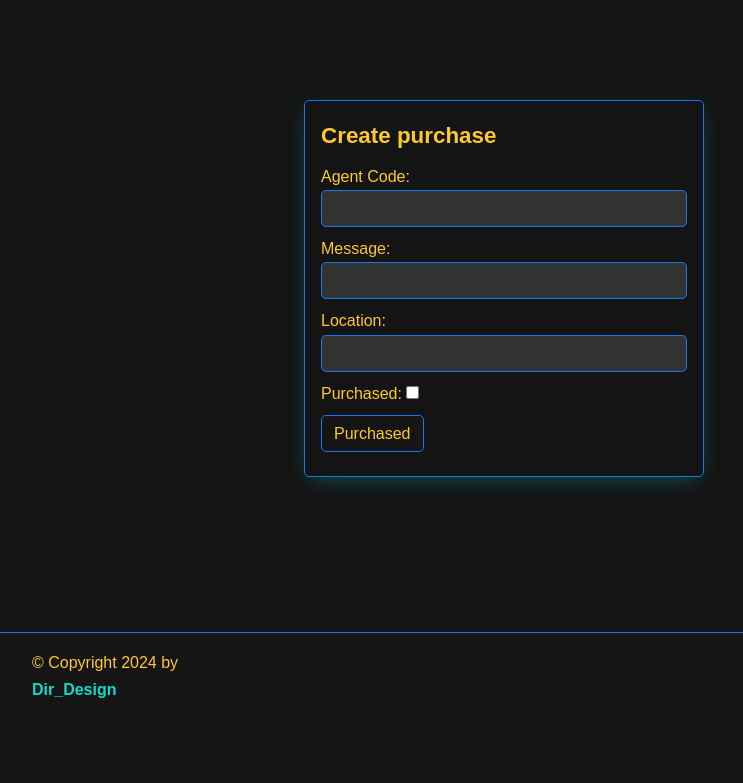
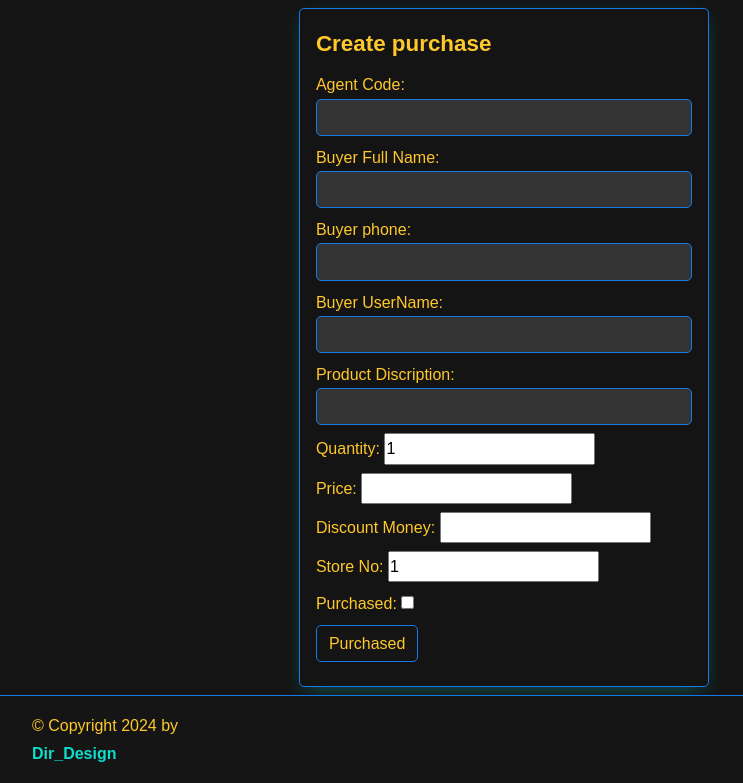
Before and after one commit to jomesele/Mycellium, a Django app: page /create/ in a window 1280 px wide. Shown: the part 81-864 px from the top of the page, without its empty margins (136-879 px from the left). Before the commit the page ends 779 px from the top, so only its background shows below. Run offline with Django 5.2, Linux system fonts and the light colour scheme; a user stored in the database is signed in; parts of the project's set-up code (start-up, migrations or seed data) failed here and were passed over.

Commit message:
Make a change

```diff
--- a/NaniQR2/NaniQR2/settings.py
+++ b/NaniQR2/NaniQR2/settings.py
@@ -40,9 +40,9 @@ INSTALLED_APPS = [
     'django.contrib.staticfiles',
     'account',
     'purchase',
-    'bar',
     'catagories',
     'cart',
+    'alowed_users',
 
 ]
 
--- a/NaniQR2/NaniQR2/urls.py
+++ b/NaniQR2/NaniQR2/urls.py
@@ -25,7 +25,6 @@ urlpatterns = [
     path('admin/', admin.site.urls),
     path('',include('account.urls')),
     path('',include('purchase.urls')),
-    path('',include('bar.urls')),
     path('',include('cart.urls')),
     path('',include('catagories.urls'))
 
--- a/NaniQR2/account/models.py
+++ b/NaniQR2/account/models.py
@@ -67,6 +67,7 @@ class MyUser(AbstractBaseUser):
     phone_regex = RegexValidator(regex=r'^\+?1?\d{9,15}$', message="Phone number must be entered in the format: '+999999999'. Up to 15 digits allowed.")
     phone = models.CharField(validators=[phone_regex], max_length=13, unique=True) # Validators should be a list
     name = models.CharField(max_length=100)
+    username = models.CharField(max_length=100)
     qrImg = models.ImageField(upload_to='user_qr')
 
     address = models.CharField(max_length=100)
@@ -151,6 +152,7 @@ class Agent(MyUser):
         code = 'MYC'+str(random.randint(100000, 999999))
         self.category1 = code
         self.save()
+        return code
 
     def get_code(self):
         return self.category1
@@ -201,6 +203,18 @@ class Store(MyUser):
         self.storeQrImg = f"{'Store_qr/' + data_to_encode + '.png'}"
         self.save()
 
+    def code(self):
+        data_to_encode = self.phone
+        random.seed(data_to_encode)
+        code = 'MYC'+str(random.randint(100000, 999999))
+        self.category1 = code
+        self.save()
+        return code
+
+    @property
+    def get_code(self):
+        return self.category1
+
     @property
     def get_ph_url(self):
         if self.storeQrImg and hasattr(self.storeQrImg, 'url'):
@@ -242,3 +256,10 @@ class Admina(MyUser):
         self.type = MyUser.Types.ADMINA
         self.is_admina = True
         return super().save(*args , **kwargs)
+
+class AlowedUsers(models.Manager):
+    phone_regex = RegexValidator(regex=r'^\+?1?\d{9,15}$', message="Phone number must be entered in the format: '+999999999'. Up to 15 digits allowed.")
+    phone = models.CharField(validators=[phone_regex], max_length=13, unique=True) # Validators should be a list
+
+    def _str_(self):
+        return self.phone
--- a/NaniQR2/account/templates/store_profile.html
+++ b/NaniQR2/account/templates/store_profile.html
@@ -13,12 +13,14 @@
 	{% csrf_token %}
 	<hr>
 	<hr>
-	<a class="text-center">{{ user.phone | title }}</a>
+	<h4 class="text-center">{{ user.phone | title }}</h4>
+	<hr>
+	<h4 class="text-center">Code: {{ user.category1 }}</h4>
 	<hr>
 	<h4>Ask a Unique Code from the Customer!</h4>
 	<hr>
 	<div>
-		<a class="btn btn-primary cta" href="{% url 'purchase_create' %}">Purchase Create</a>
+		<a class="btn btn-primary cta" href="{% url 'purchase_index' %}">Enter Code</a>
 	</div>
 </div>
 
--- a/NaniQR2/purchase/admin.py
+++ b/NaniQR2/purchase/admin.py
@@ -1,6 +1,7 @@
 from django.contrib import admin
 from .models import Purchase, PurchaseItem
-
+from account.models import Agent
+# Register your models here.
 
 class PurchaseItemInline(admin.TabularInline):
     model = PurchaseItem
--- a/NaniQR2/purchase/forms.py
+++ b/NaniQR2/purchase/forms.py
@@ -2,7 +2,12 @@ from django import forms
 from .models import Purchase
 
 
+class PurchaseIndexForm(forms.ModelForm):
+    class Meta:
+        model = Purchase
+        fields = ['Agent_Code']
+
 class PurchaseCreateForm(forms.ModelForm):
     class Meta:
         model = Purchase
-        fields = ['Agent_Code' , 'message', 'location', 'purchased']
+        fields = ['Agent_Code', 'Buyer_Full_Name' , 'Buyer_phone', 'Buyer_UserName', 'Product_Discription', 'Quantity', 'Price', 'Discount_Money', 'Store_No', 'purchased']
--- a/NaniQR2/purchase/models.py
+++ b/NaniQR2/purchase/models.py
@@ -1,9 +1,19 @@
 from django.db import models
 from account.models import Store , Agent
 from catagories.models import Product
+from django.core.validators import RegexValidator
 
 class Purchase(models.Model):
     Agent_Code = models.CharField(max_length=100)
+    Buyer_Full_Name = models.CharField(max_length=100)
+    Buyer_UserName = models.CharField(max_length=100)
+    Product_Discription = models.CharField(max_length=500)
+    Price = models.DecimalField(max_digits=10, decimal_places=2)
+    Quantity = models.PositiveIntegerField(default=1)
+    Store_No = models.PositiveIntegerField(default=1)
+    Discount_Money = models.DecimalField(max_digits=10, decimal_places=2)
+    phone_regex = RegexValidator(regex=r'^\+?1?\d{9,15}$', message="Phone number must be entered in the format: '+999999999'. Up to 15 digits allowed.")
+    Buyer_phone = models.CharField(validators=[phone_regex], max_length=13) # Validators should be a list
     message = models.CharField(max_length=100)
     location = models.CharField(max_length=50)
     purchased = models.BooleanField(default=False)
@@ -33,3 +43,4 @@ class Message(models.Model):
     recipient = models.ForeignKey(Agent, on_delete=models.CASCADE, related_name='received_messages')
     timestamp = models.DateTimeField(auto_now_add=True)
     content = models.TextField()
+    read = models.BooleanField(default=False)
--- a/NaniQR2/purchase/templates/purchase/404.html
+++ b/NaniQR2/purchase/templates/purchase/404.html
@@ -7,7 +7,7 @@
     <h2> You Have Entered Unrecognized Agent Code. </h2>
     <h2> Please Insert the Correct Code</h2>
     <div>
-        <a href="{%url 'purchase_create'%}" class="btn btn-outline">Try Again</a>
+        <a href="{%url 'purchase_index'%}" class="btn btn-outline">Try Again</a>
     </div>
 </div>
 
--- a/NaniQR2/purchase/urls.py
+++ b/NaniQR2/purchase/urls.py
@@ -4,4 +4,5 @@ from . import views
 
 urlpatterns = [
     path('create/', views.purchase_create, name='purchase_create'),
+    path('purchase_index/', views.CodeView.as_view(), name='purchase_index'),
 ]
--- a/NaniQR2/purchase/views.py
+++ b/NaniQR2/purchase/views.py
@@ -1,14 +1,31 @@
 from django.shortcuts import render
 from .models import Purchase
 from .models import PurchaseItem
-from .forms import PurchaseCreateForm
+from .forms import PurchaseCreateForm, PurchaseIndexForm
 from cart.cart import Cart
 from django.contrib import messages
 from django.shortcuts import render, redirect
 from django.contrib.auth.decorators import login_required
-from .models import Message
+from .models import Message, Purchase
 from account.models import Store ,Agent
+from django.urls import reverse_lazy
+from django.views.generic.edit import FormView
 
+class  CodeView(FormView):
+    model = Purchase
+    form_class = PurchaseIndexForm
+    template_name = 'purchase/entercode.html'
+    success_url = reverse_lazy('purchase_create')
+
+    def form_valid(self, form):
+        msg = "Code Opened"
+        data = form.cleaned_data
+        try:
+            recipient = Agent.objects.get(category1=data['Agent_Code'])
+        except Agent.DoesNotExist:
+            return render('purchase/404.html')
+        messages.success(self.request, msg)
+        return super(CodeView, self).form_valid(form)
 
 @login_required
 def purchase_create(request):
@@ -25,8 +42,12 @@ def purchase_create(request):
                                         quantity=item['quantity'])
             # clear the cart
             cart.clear()
-            msg = ' Agent %s code used for purchase in %s Store on %s' % (data['Agent_Code'], request.user.name, Purchase.objects.get(id=purchase.id).created)
-            messages.success(request, msg)
+            msg = f"-- Purchase Created --\n-- %s --\nAgent code used : %s\nBuyer Full_Name : %s\nBuyer Phone : %s\nBuyer UserName : %s\nProduct Discription : %s\nQuantity : %s\nPrice : %s\nDiscount Money : %s\n Store No. : %s\n "  % (Purchase.objects.get(id=purchase.id).created,
+                            data['Agent_Code'], data['Buyer_Full_Name'], data['Buyer_phone'],
+                            data['Buyer_UserName'], data['Product_Discription'], data['Quantity'],
+                            data['Price'], data['Discount_Money'], data['Store_No']
+                            )
+            messages.success(request, "Successfull")
             try:
                 recipient = Agent.objects.get(category1=data['Agent_Code'])
             except Agent.DoesNotExist:
```
Also changed, not shown: NaniQR2/account/admin.py (+4 -4 lines), NaniQR2/account/forms.py (+4 -4 lines), NaniQR2/account/views.py (+14 -4 lines), NaniQR2/account/migrations/0001_initial.py, NaniQR2/account/migrations/0002_alter_myuser_product.py (deleted), NaniQR2/catagories/migrations/0001_initial.py, NaniQR2/db.sqlite3, NaniQR2/purchase/migrations/0001_initial.py, NaniQR2/purchase/migrations/0002_message.py (deleted).
